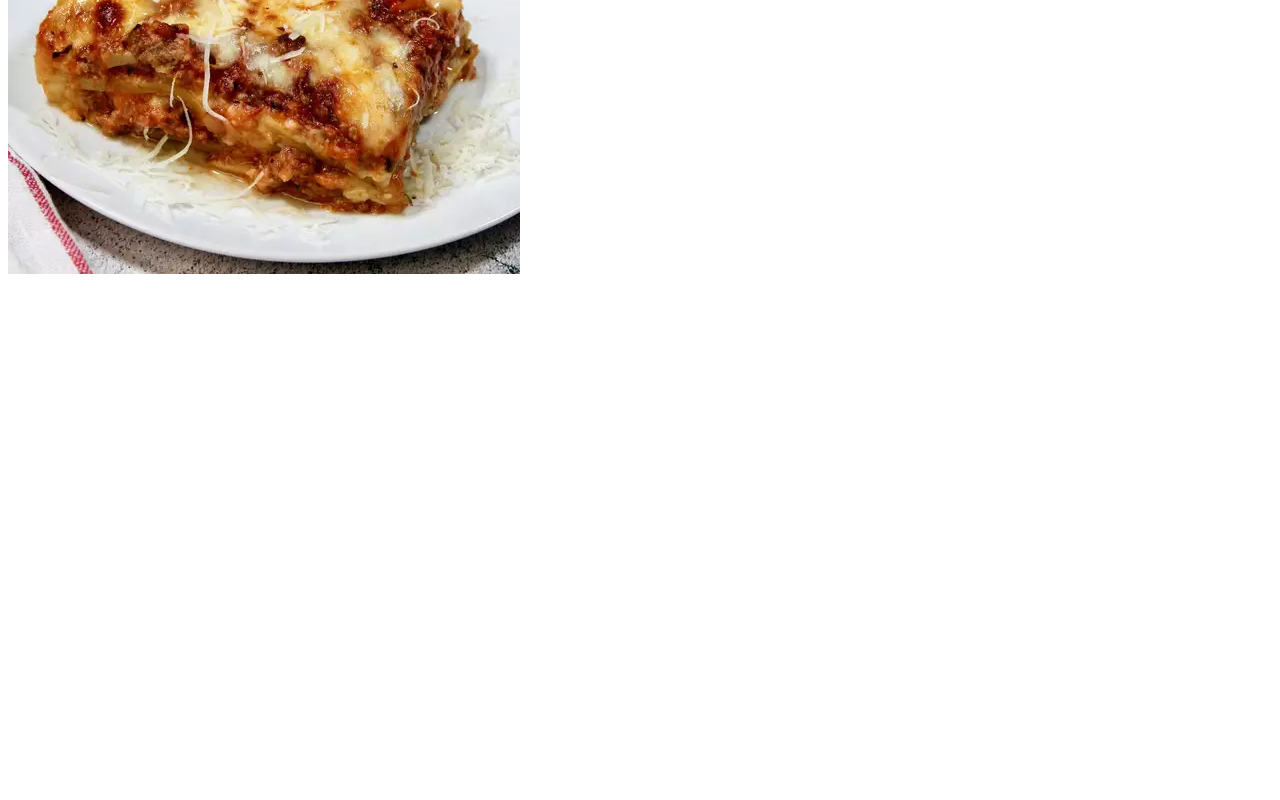
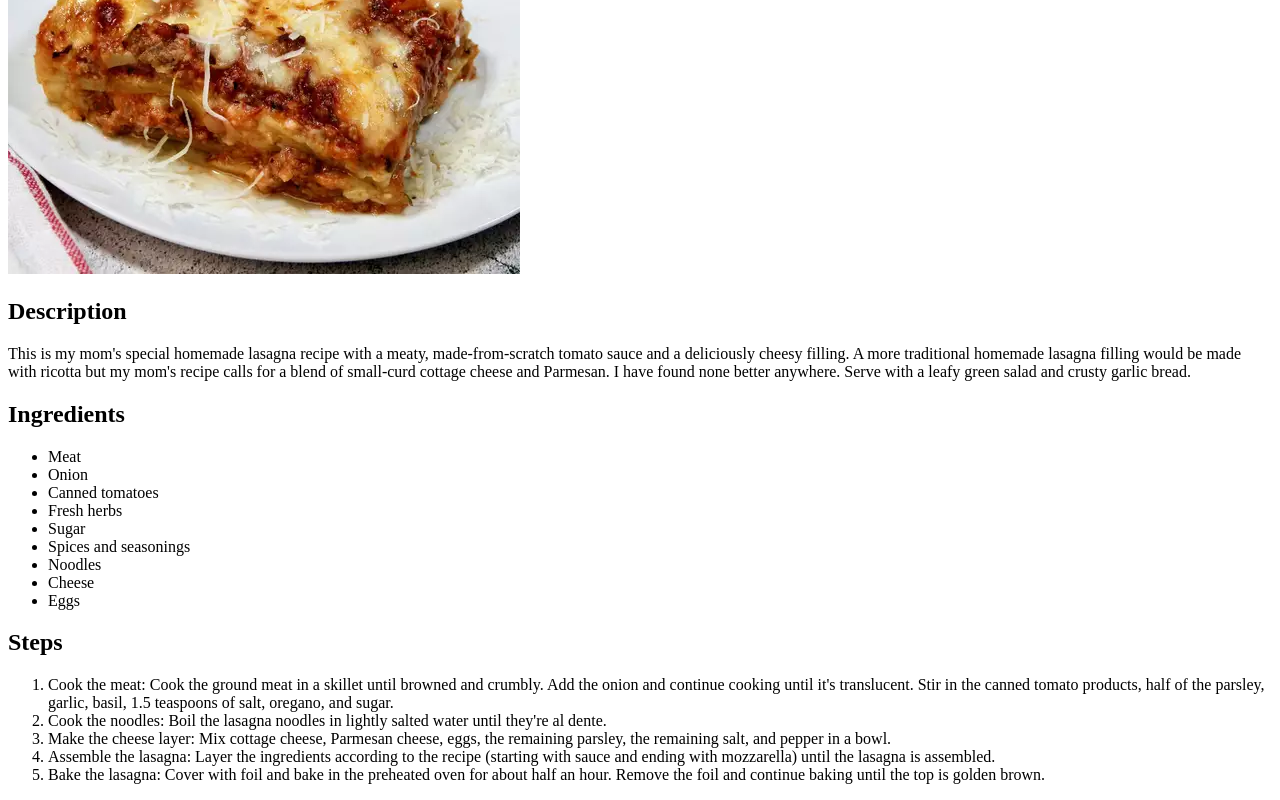
Before and after one commit to Besseronen/odin-recipes, a plain HTML site: page recipes/lasagna.html in a window 1280 px wide. Shown: the part 318-1118 px from the top of the page. Before the commit the page ends 800 px from the top, so only its background shows below. Drawn offline with Linux system fonts and the light colour scheme.

Commit message:
add descriptions, steps and ingredients to recipes

```diff
--- a/recipes/lasagna.html
+++ b/recipes/lasagna.html
@@ -8,5 +8,28 @@
 <body>
     <h1>Lasagna</h1>
     <img src="../images/lasagna.webp" alt="Lasagna">
+    <h2>Description</h2>
+    <p>This is my mom's special homemade lasagna recipe with a meaty, made-from-scratch tomato sauce and a deliciously cheesy filling. A more traditional homemade lasagna filling would be made with ricotta but my mom's recipe calls for a blend of small-curd cottage cheese and Parmesan. I have found none better anywhere. Serve with a leafy green salad and crusty garlic bread.</p>
+    <h2>Ingredients</h2>
+    <ul>
+        <li>Meat</li>
+        <li>Onion</li>
+        <li>Canned tomatoes</li>
+        <li>Fresh herbs</li>
+        <li>Sugar</li>
+        <li>Spices and seasonings</li>
+        <li>Noodles</li>
+        <li>Cheese</li>
+        <li>Eggs</li>
+    </ul>
+    <h2>Steps</h2>
+    <ol>
+        <li>Cook the meat: Cook the ground meat in a skillet until browned and crumbly. Add the onion and continue cooking until it's translucent. Stir in the canned tomato products, half of the parsley, garlic, basil, 1.5 teaspoons of salt, oregano, and sugar.</li>
+        <li>Cook the noodles: Boil the lasagna noodles in lightly salted water until they're al dente.
+        </li>
+        <li>Make the cheese layer: Mix cottage cheese, Parmesan cheese, eggs, the remaining parsley, the remaining salt, and pepper in a bowl.</li>
+        <li>Assemble the lasagna: Layer the ingredients according to the recipe (starting with sauce and ending with mozzarella) until the lasagna is assembled.</li>
+        <li>Bake the lasagna: Cover with foil and bake in the preheated oven for about half an hour. Remove the foil and continue baking until the top is golden brown.</li>
+    </ol>
 </body>
 </html>
```
Also changed, not shown: index.html (+5 -3 lines), recipes/hamburger.html (+17 -0 lines), recipes/pizza.html (+19 -0 lines).
